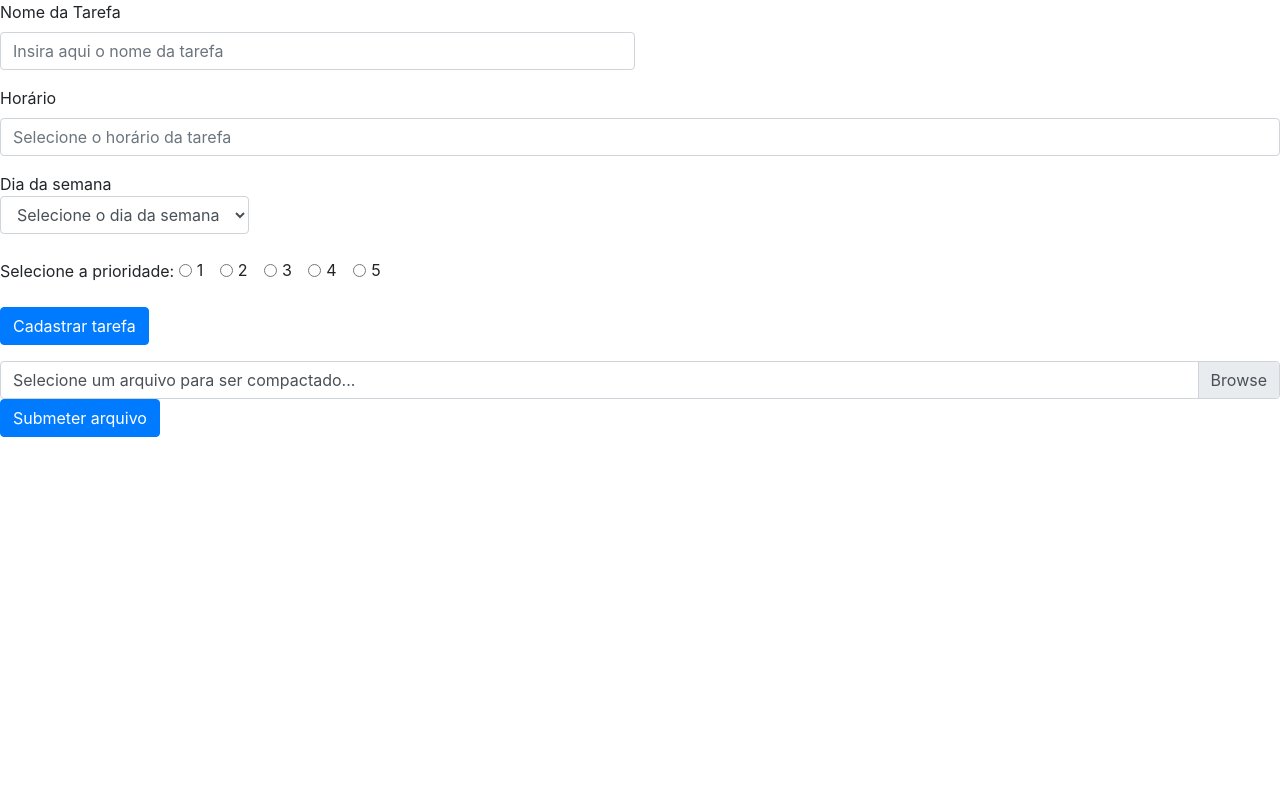
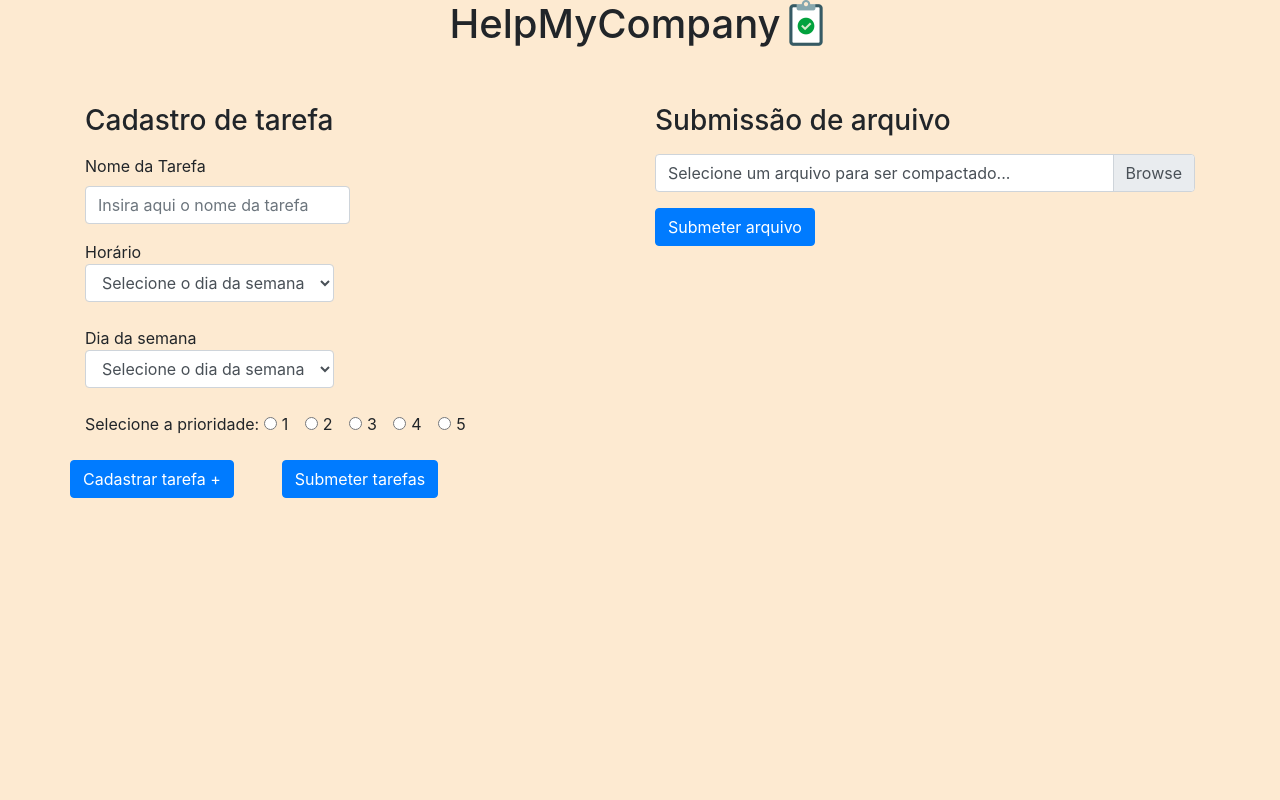
Before and after one commit to projeto-de-algoritmos/Greed_HelpMyCompany, a Django app: page /home/ in a window 1280 px wide. Run offline with Django 4.2, Linux system fonts and the light colour scheme.

Commit message:
Corrigido identação e adicionado título com logo
Co-authored-by: victor-rayan <victor.rayan378@gmail.com>

```diff
--- a/greed/templates/formCadastroHorario.html
+++ b/greed/templates/formCadastroHorario.html
@@ -1,24 +1,38 @@
-<link rel="stylesheet" href="https://cdn.jsdelivr.net/npm/bootstrap@4.0.0/dist/css/bootstrap.min.css" integrity="sha384-Gn5384xqQ1aoWXA+058RXPxPg6fy4IWvTNh0E263XmFcJlSAwiGgFAW/dAiS6JXm" crossorigin="anonymous">
+{% load static %}
+
+<link rel="stylesheet" href="https://cdn.jsdelivr.net/npm/bootstrap@4.0.0/dist/css/bootstrap.min.css"
+    integrity="sha384-Gn5384xqQ1aoWXA+058RXPxPg6fy4IWvTNh0E263XmFcJlSAwiGgFAW/dAiS6JXm" crossorigin="anonymous">
+
+<link rel="stylesheet" href="{% static 'css/formCadastro.css' %}">
 <!-- Formulário Cadastro de horários -->
-<div class="container-form">
+<div  class="d-flex justify-content-center">
+    <h1>HelpMyCompany</h1>
+    <img src="{% static 'images/task-png--1600.png' %}" alt="Logo" width="50" height="50">
+</div>
+<div class="container mt-5">
+    <div class="row">
+        <div class="col">
+            <h3 class="mb-3">Cadastro de tarefa</h3>
             <form>
                 <div class="form-row">
                     <div class="form-group col-md-6">
                         <label for="inputTarefa">Nome da Tarefa</label>
-        <input type="text" class="form-control" id="inputTarefa" placeholder="Insira aqui o nome da tarefa">
+                        <input type="text" class="form-control" id="inputTarefa"
+                            placeholder="Insira aqui o nome da tarefa">
                     </div>
                 </div>
                 <div class="form-group">
-        <label for="inputHorario">Horário</label>
-        <input type="text" class="form-control" id="inputHorario" placeholder="Selecione o horário da tarefa" list="horario">
-        <datalist id="horario">
-            <option value="08:00">
-            <option value="10:00">
-            <option value="12:00">
-            <option value="14:00">
-            <option value="16:00">
-            <option value="18:00">
-        </datalist>
+                    <label for="inputHorario">Horário
+                        <select class="form-control" id="inputHorario">
+                            <option value="" disabled selected>Selecione o dia da semana</option>
+                            <option value="08:00">08:00</option>
+                            <option value="10:00">10:00</option>
+                            <option value="12:00">12:00</option>
+                            <option value="14:00">14:00</option>
+                            <option value="16:00">16:00</option>
+                            <option value="18:00">18:00</option>
+                        </select>
+                    </label>
                 </div>
                 <div class="form-group">
                     <label for="inputDiaSemana">Dia da semana
@@ -36,35 +50,48 @@
                 <div class="form-group">
                     <label for="inputHorario">Selecione a prioridade: </label>
                     <div class="form-check form-check-inline">
-            <input class="form-check-input" type="radio" name="inlineRadioOptions" id="inlineRadio1" value="option1">
+                        <input class="form-check-input" type="radio" name="inlineRadioOptions" id="inlineRadio1"
+                            value="option1">
                         <label class="form-check-label" for="inlineRadio1">1</label>
                     </div>
                     <div class="form-check form-check-inline">
-            <input class="form-check-input" type="radio" name="inlineRadioOptions" id="inlineRadio2" value="option2">
+                        <input class="form-check-input" type="radio" name="inlineRadioOptions" id="inlineRadio2"
+                            value="option2">
                         <label class="form-check-label" for="inlineRadio2">2</label>
                     </div>
                     <div class="form-check form-check-inline">
-            <input class="form-check-input" type="radio" name="inlineRadioOptions" id="inlineRadio3" value="option3">
+                        <input class="form-check-input" type="radio" name="inlineRadioOptions" id="inlineRadio3"
+                            value="option3">
                         <label class="form-check-label" for="inlineRadio3">3</label>
                     </div>
                     <div class="form-check form-check-inline">
-            <input class="form-check-input" type="radio" name="inlineRadioOptions" id="inlineRadio4" value="option4">
+                        <input class="form-check-input" type="radio" name="inlineRadioOptions" id="inlineRadio4"
+                            value="option4">
                         <label class="form-check-label" for="inlineRadio4">4</label>
                     </div>
                     <div class="form-check form-check-inline">
-            <input class="form-check-input" type="radio" name="inlineRadioOptions" id="inlineRadio5" value="option5">
+                        <input class="form-check-input" type="radio" name="inlineRadioOptions" id="inlineRadio5"
+                            value="option5">
                         <label class="form-check-label" for="inlineRadio5">5</label>
                     </div>
                 </div>
-
-    <button type="submit" class="btn btn-primary">Cadastrar tarefa</button>
+                <div class="row">
+                    <button type="submit" class="btn btn-primary mr-5">Cadastrar tarefa +</button>
+                    <button type="submit" class="btn btn-primary">Submeter tarefas</button>
+                </div>
             </form>
         </div>
 
+        <div class="col">
+            <h3 class="mb-3">Submissão de arquivo</h3>
             <div class="custom-file">
-    <input type="file" class="custom-file-input" id="validatedCustomFile" required>
-    <label class="custom-file-label" for="validatedCustomFile">Selecione um arquivo para ser compactado...</label>
+                <input type="file" class="custom-file-input mb-3" id="validatedCustomFile" required>
+                <label class="custom-file-label" for="validatedCustomFile">Selecione um arquivo para ser
+                    compactado...</label>
                 <div class="invalid-feedback">Submeta um arquivo válido.</div>
-
                 <button type="submit" class="btn btn-primary">Submeter arquivo</button>
             </div>
+        </div>
+    </div>
+
+</div>
--- /dev/null
+++ b/static/css/formCadastro.css
@@ -0,0 +1,3 @@
+body {
+    background-color: rgb(253, 234, 209);
+}
```
Also changed, not shown: static/images/task-png--1600.png (added). Lines whose indentation alone changed are shown as unchanged.
